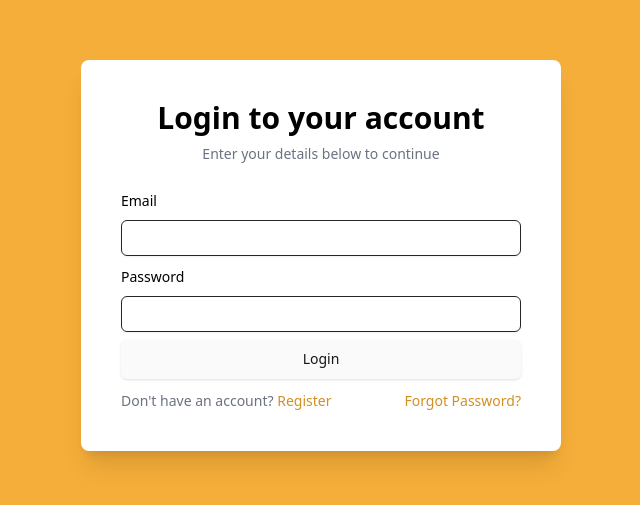
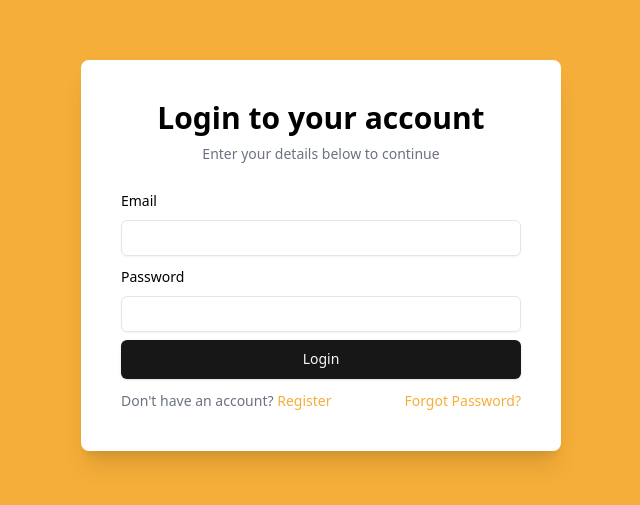
Before and after one commit to spoiledwit/ezifx_crm, a React (Vite) app in the folder client/: page / in a window 1280 px wide. Shown: the part 145-650 px from the top of the page, without its empty margins (319-959 px from the left). Built offline with nearby package versions, Linux system fonts and the light colour scheme; no server answers.

Commit message:
fixed dark mode issue and also fixed login redirection

```diff
--- a/client/src/components/Sidebar/SideBar.tsx
+++ b/client/src/components/Sidebar/SideBar.tsx
@@ -194,7 +194,7 @@ const SideBar = () => {
       {links.map((link, index) => (
         <div
           key={index}
-          className={`bg-[#e8a130] bg-opacity-0 rounded-lg md:p-4 p-2 cursor-pointer hover:bg-[#e8a130] hover:bg-opacity-20 dark:hover:bg-[#2d2d2d]  transition
+          className={`bg-[#e8a130] bg-opacity-0 rounded-lg md:p-4 p-2 cursor-pointer hover:bg-[#fff09e] dark:hover:bg-[#2d2d2d]  transition
           ${pathname === link.slug && "bg-gray-100"}
           `}
         >
--- a/client/src/components/ui/button.tsx
+++ b/client/src/components/ui/button.tsx
@@ -10,15 +10,15 @@ const buttonVariants = cva(
     variants: {
       variant: {
         default:
-          "bg-neutral-900 text-neutral-50 shadow hover:bg-neutral-900/90 dark:bg-neutral-50 dark:text-neutral-900 dark:hover:bg-neutral-50/90",
+          "bg-neutral-900 text-neutral-50 shadow hover:bg-neutral-900/90   ",
         destructive:
-          "bg-red-500 text-neutral-50 shadow-sm hover:bg-red-500/90 dark:bg-red-900 dark:text-neutral-50 dark:hover:bg-red-900/90",
+          "bg-red-500 text-neutral-50 shadow-sm hover:bg-red-500/90 ",
         outline:
-          "border border-neutral-200 bg-white shadow-sm hover:bg-neutral-100 hover:text-neutral-900 dark:border-neutral-800 dark:bg-neutral-950 dark:hover:bg-neutral-800 dark:hover:text-neutral-50",
+          "border border-neutral-200 bg-white shadow-sm hover:bg-neutral-100 hover:text-neutral-900 ",
         secondary:
-          "bg-neutral-100 text-neutral-900 shadow-sm hover:bg-neutral-100/80 dark:bg-neutral-800 dark:text-neutral-50 dark:hover:bg-neutral-800/80",
-        ghost: "hover:bg-neutral-100 hover:text-neutral-900 dark:hover:bg-neutral-800 dark:hover:text-neutral-50",
-        link: "text-neutral-900 underline-offset-4 hover:underline dark:text-neutral-50",
+          "bg-neutral-100 text-neutral-900 shadow-sm hover:bg-neutral-100/80 ",
+        ghost: "hover:bg-neutral-100 hover:text-neutral-900 ",
+        link: "text-neutral-900 underline-offset-4 hover:underline ",
       },
       size: {
         default: "h-[39px] px-4 py-2",
@@ -36,7 +36,7 @@ const buttonVariants = cva(
 
 export interface ButtonProps
   extends React.ButtonHTMLAttributes<HTMLButtonElement>,
-    VariantProps<typeof buttonVariants> {
+  VariantProps<typeof buttonVariants> {
   asChild?: boolean
 }
 
--- a/client/src/components/ui/card.tsx
+++ b/client/src/components/ui/card.tsx
@@ -9,7 +9,7 @@ const Card = React.forwardRef<
   <div
     ref={ref}
     className={cn(
-      "rounded-xl border border-neutral-200 bg-white text-neutral-950 shadow dark:border-neutral-800 dark:bg-neutral-950 dark:text-neutral-50",
+      "rounded-xl border border-neutral-200 bg-white text-neutral-950 shadow ",
       className
     )}
     {...props}
@@ -47,7 +47,7 @@ const CardDescription = React.forwardRef<
 >(({ className, ...props }, ref) => (
   <p
     ref={ref}
-    className={cn("text-sm text-neutral-500 dark:text-neutral-400", className)}
+    className={cn("text-sm text-neutral-500 ", className)}
     {...props}
   />
 ))
--- a/client/src/components/ui/form.tsx
+++ b/client/src/components/ui/form.tsx
@@ -93,7 +93,7 @@ const FormLabel = React.forwardRef<
   return (
     <Label
       ref={ref}
-      className={cn(error && "text-red-500 dark:text-red-900", className)}
+      className={cn(error && "text-red-500 ", className)}
       htmlFor={formItemId}
       {...props}
     />
@@ -133,7 +133,7 @@ const FormDescription = React.forwardRef<
     <p
       ref={ref}
       id={formDescriptionId}
-      className={cn("text-[0.8rem] text-neutral-500 dark:text-neutral-400", className)}
+      className={cn("text-[0.8rem] text-neutral-500 ", className)}
       {...props}
     />
   )
@@ -155,7 +155,7 @@ const FormMessage = React.forwardRef<
     <p
       ref={ref}
       id={formMessageId}
-      className={cn("text-[0.8rem] font-medium text-red-500 dark:text-red-900", className)}
+      className={cn("text-[0.8rem] font-medium text-red-500 ", className)}
       {...props}
     >
       {body}
--- a/client/src/components/ui/input.tsx
+++ b/client/src/components/ui/input.tsx
@@ -3,7 +3,7 @@ import * as React from "react"
 import { cn } from "@/lib/utils"
 
 export interface InputProps
-  extends React.InputHTMLAttributes<HTMLInputElement> {}
+  extends React.InputHTMLAttributes<HTMLInputElement> { }
 
 const Input = React.forwardRef<HTMLInputElement, InputProps>(
   ({ className, type, ...props }, ref) => {
@@ -11,7 +11,7 @@ const Input = React.forwardRef<HTMLInputElement, InputProps>(
       <input
         type={type}
         className={cn(
-          "flex h-9 w-full rounded-md border border-neutral-200 bg-transparent px-3 py-1 text-sm shadow-sm transition-colors file:border-0 file:bg-transparent file:text-sm file:font-medium placeholder:text-neutral-500 focus-visible:outline-none focus-visible:ring-1 focus-visible:ring-neutral-950 disabled:cursor-not-allowed disabled:opacity-50 dark:border-neutral-800 dark:placeholder:text-neutral-400 dark:focus-visible:ring-neutral-300",
+          "flex h-9 w-full rounded-md border border-neutral-200 bg-transparent px-3 py-1 text-sm shadow-sm transition-colors file:border-0 file:bg-transparent file:text-sm file:font-medium placeholder:text-neutral-500 focus-visible:outline-none focus-visible:ring-1 focus-visible:ring-neutral-950 disabled:cursor-not-allowed disabled:opacity-50 ",
           className
         )}
         ref={ref}
--- a/client/src/components/ui/progress.tsx
+++ b/client/src/components/ui/progress.tsx
@@ -10,13 +10,13 @@ const Progress = React.forwardRef<
   <ProgressPrimitive.Root
     ref={ref}
     className={cn(
-      "relative h-2 w-full overflow-hidden rounded-full bg-neutral-900/20 dark:bg-neutral-50/20",
+      "relative h-2 w-full overflow-hidden rounded-full bg-neutral-900/20  /20",
       className
     )}
     {...props}
   >
     <ProgressPrimitive.Indicator
-      className="h-full w-full flex-1 bg-neutral-900 transition-all dark:bg-neutral-50"
+      className="h-full w-full flex-1 bg-neutral-900 transition-all  "
       style={{ transform: `translateX(-${100 - (value || 0)}%)` }}
     />
   </ProgressPrimitive.Root>
--- a/client/src/components/ui/sonner.tsx
+++ b/client/src/components/ui/sonner.tsx
@@ -14,11 +14,11 @@ const Toaster = ({ ...props }: ToasterProps) => {
         classNames: {
           toast:
             "group toast group-[.toaster]:bg-white group-[.toaster]:text-neutral-950 group-[.toaster]:border-neutral-200 group-[.toaster]:shadow-lg dark:group-[.toaster]:bg-neutral-950 dark:group-[.toaster]:text-neutral-50 dark:group-[.toaster]:border-neutral-800",
-          description: "group-[.toast]:text-neutral-500 dark:group-[.toast]:text-neutral-400",
+          description: "group-[.toast]:text-neutral-500 ",
           actionButton:
-            "group-[.toast]:bg-neutral-900 group-[.toast]:text-neutral-50 dark:group-[.toast]:bg-neutral-50 dark:group-[.toast]:text-neutral-900",
+            "group-[.toast]:bg-neutral-900 group-[.toast]:text-neutral-50 ",
           cancelButton:
-            "group-[.toast]:bg-neutral-100 group-[.toast]:text-neutral-500 dark:group-[.toast]:bg-neutral-800 dark:group-[.toast]:text-neutral-400",
+            "group-[.toast]:bg-neutral-100 group-[.toast]:text-neutral-500 ",
         },
       }}
       {...props}
--- a/client/src/components/ui/toast.tsx
+++ b/client/src/components/ui/toast.tsx
@@ -23,13 +23,13 @@ const ToastViewport = React.forwardRef<
 ToastViewport.displayName = ToastPrimitives.Viewport.displayName
 
 const toastVariants = cva(
-  "group pointer-events-auto relative flex w-full items-center justify-between space-x-2 overflow-hidden rounded-md border border-neutral-200 p-4 pr-6 shadow-lg transition-all data-[swipe=cancel]:translate-x-0 data-[swipe=end]:translate-x-[var(--radix-toast-swipe-end-x)] data-[swipe=move]:translate-x-[var(--radix-toast-swipe-move-x)] data-[swipe=move]:transition-none data-[state=open]:animate-in data-[state=closed]:animate-out data-[swipe=end]:animate-out data-[state=closed]:fade-out-80 data-[state=closed]:slide-out-to-right-full data-[state=open]:slide-in-from-top-full data-[state=open]:sm:slide-in-from-bottom-full dark:border-neutral-800",
+  "group pointer-events-auto relative flex w-full items-center justify-between space-x-2 overflow-hidden rounded-md border border-neutral-200 p-4 pr-6 shadow-lg transition-all data-[swipe=cancel]:translate-x-0 data-[swipe=end]:translate-x-[var(--radix-toast-swipe-end-x)] data-[swipe=move]:translate-x-[var(--radix-toast-swipe-move-x)] data-[swipe=move]:transition-none data-[state=open]:animate-in data-[state=closed]:animate-out data-[swipe=end]:animate-out data-[state=closed]:fade-out-80 data-[state=closed]:slide-out-to-right-full data-[state=open]:slide-in-from-top-full data-[state=open]:sm:slide-in-from-bottom-full ",
   {
     variants: {
       variant: {
-        default: "border bg-white text-neutral-950 dark:bg-neutral-950 dark:text-neutral-50",
+        default: "border bg-white text-neutral-950 ",
         destructive:
-          "destructive group border-red-500 bg-red-500 text-neutral-50 dark:border-red-900 dark:bg-red-900 dark:text-neutral-50",
+          "destructive group border-red-500 bg-red-500 text-neutral-50 ",
       },
     },
     defaultVariants: {
@@ -41,7 +41,7 @@ const toastVariants = cva(
 const Toast = React.forwardRef<
   React.ElementRef<typeof ToastPrimitives.Root>,
   React.ComponentPropsWithoutRef<typeof ToastPrimitives.Root> &
-    VariantProps<typeof toastVariants>
+  VariantProps<typeof toastVariants>
 >(({ className, variant, ...props }, ref) => {
   return (
     <ToastPrimitives.Root
@@ -60,7 +60,7 @@ const ToastAction = React.forwardRef<
   <ToastPrimitives.Action
     ref={ref}
     className={cn(
-      "inline-flex h-8 shrink-0 items-center justify-center rounded-md border border-neutral-200 bg-transparent px-3 text-sm font-medium transition-colors hover:bg-neutral-100 focus:outline-none focus:ring-1 focus:ring-neutral-950 disabled:pointer-events-none disabled:opacity-50 group-[.destructive]:border-neutral-100/40 group-[.destructive]:hover:border-red-500/30 group-[.destructive]:hover:bg-red-500 group-[.destructive]:hover:text-neutral-50 group-[.destructive]:focus:ring-red-500 dark:border-neutral-800 dark:hover:bg-neutral-800 dark:focus:ring-neutral-300 dark:group-[.destructive]:border-neutral-800/40 dark:group-[.destructive]:hover:border-red-900/30 dark:group-[.destructive]:hover:bg-red-900 dark:group-[.destructive]:hover:text-neutral-50 dark:group-[.destructive]:focus:ring-red-900",
+      "inline-flex h-8 shrink-0 items-center justify-center rounded-md border border-neutral-200 bg-transparent px-3 text-sm font-medium transition-colors hover:bg-neutral-100 focus:outline-none focus:ring-1 focus:ring-neutral-950 disabled:pointer-events-none disabled:opacity-50 group-[.destructive]:border-neutral-100/40 group-[.destructive]:hover:border-red-500/30 group-[.destructive]:hover:bg-red-500 group-[.destructive]:hover:text-neutral-50 group-[.destructive]:focus:ring-red-500 ",
       className
     )}
     {...props}
@@ -75,7 +75,7 @@ const ToastClose = React.forwardRef<
   <ToastPrimitives.Close
     ref={ref}
     className={cn(
-      "absolute right-1 top-1 rounded-md p-1 text-neutral-950/50 opacity-0 transition-opacity hover:text-neutral-950 focus:opacity-100 focus:outline-none focus:ring-1 group-hover:opacity-100 group-[.destructive]:text-red-300 group-[.destructive]:hover:text-red-50 group-[.destructive]:focus:ring-red-400 group-[.destructive]:focus:ring-offset-red-600 dark:text-neutral-50/50 dark:hover:text-neutral-50",
+      "absolute right-1 top-1 rounded-md p-1 text-neutral-950/50 opacity-0 transition-opacity hover:text-neutral-950 focus:opacity-100 focus:outline-none focus:ring-1 group-hover:opacity-100 group-[.destructive]:text-red-300 group-[.destructive]:hover:text-red-50 group-[.destructive]:focus:ring-red-400 group-[.destructive]:focus:ring-offset-red-600 ",
       className
     )}
     toast-close=""
--- a/client/src/pages/Login.tsx
+++ b/client/src/pages/Login.tsx
@@ -5,7 +5,7 @@ import { Button } from "@/components/ui/button";
 import { SubmitHandler } from "react-hook-form";
 import { useState } from "react";
 import { useToast } from "@/components/ui/use-toast";
-import { Link } from "react-router-dom";
+import { Link, redirect } from "react-router-dom";
 import { login } from "@/hooks/auth";
 import useAuthStore from "@/store/authStore";
 import {
@@ -17,6 +17,7 @@ import {
   FormMessage,
 } from "@/components/ui/form";
 import { Input } from "@/components/ui/input";
+
 
 const formSchema = z.object({
   email: z.string().email({
@@ -65,6 +66,7 @@ const Login = () => {
         variant: "destructive",
       });
     } finally {
+      redirect('/');
       setLoading(false);
     }
   };
--- a/client/src/pages/Register.tsx
+++ b/client/src/pages/Register.tsx
@@ -126,7 +126,8 @@ const Register = () => {
 
   return (
     <Form {...form}>
-      <div className="flex w-full h-screen items-center justify-center bg-gray-100">
+      <div className="flex w-full h-screen items-center justify-center bg-primary">
+        <div className="border p-10 rounded-lg bg-white">
           <form
             onSubmit={form.handleSubmit(onSubmit)}
             className="w-[400px] space-y-2 max-h-[900px]"
@@ -365,6 +366,7 @@ const Register = () => {
             </p>
           </form>
         </div>
+      </div>
     </Form>
   );
 };
--- a/client/tailwind.config.js
+++ b/client/tailwind.config.js
@@ -18,7 +18,8 @@ module.exports = {
     },
     extend: {
       colors: {
-        "primary": "#d18f24"
+        "primary": "#f5ae39",
+        "hover": "#e2a43f"
       },
       keyframes: {
         "accordion-down": {
```
Also changed, not shown: client/src/pages/Home.tsx (+12 -12 lines). Lines whose indentation alone changed are shown as unchanged.
